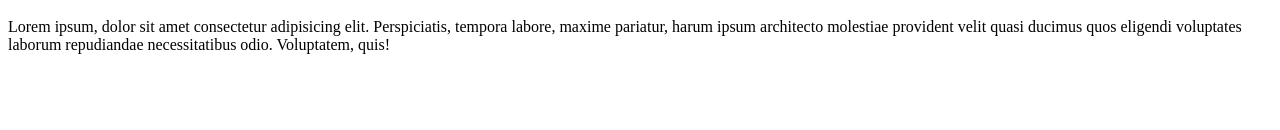
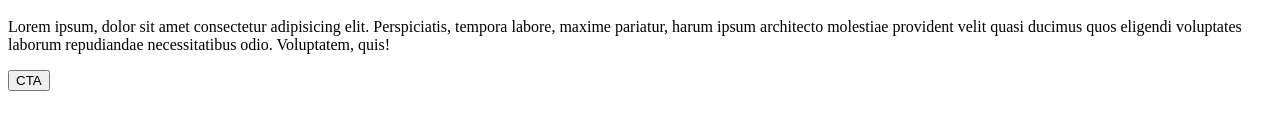
Before and after one commit to jonathancruzdev/prueba_so, a plain HTML site: page index.html in a window 1280 px wide. Shown: the part 166-296 px from the top of the page. Drawn offline with Linux system fonts and the light colour scheme.

Commit message:
nuevo btn

```diff
--- a/index.html
+++ b/index.html
@@ -14,6 +14,7 @@
         <p>
             Lorem ipsum, dolor sit amet consectetur adipisicing elit. Perspiciatis, tempora labore, maxime pariatur, harum ipsum architecto molestiae provident velit quasi ducimus quos eligendi voluptates laborum repudiandae necessitatibus odio. Voluptatem, quis!
         </p>
+        <button> CTA</button>
     </main>
 </body>
 </html>
```
